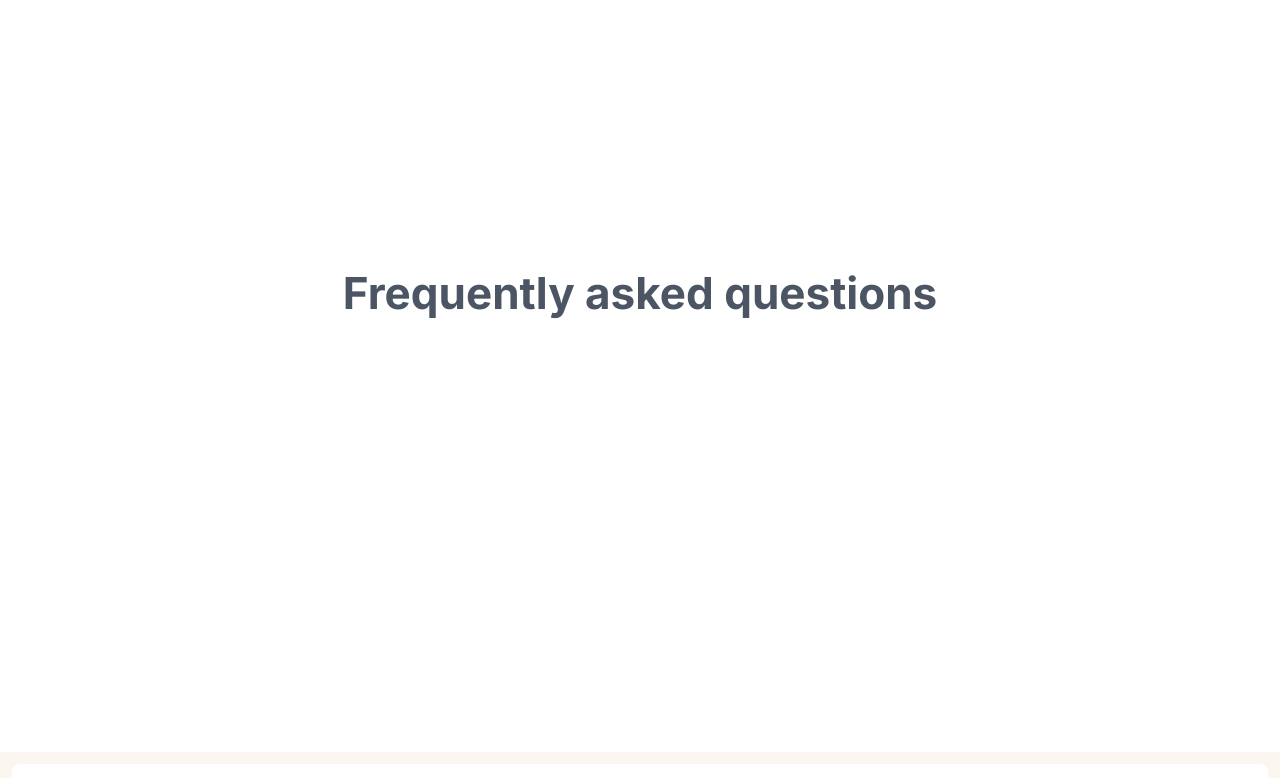
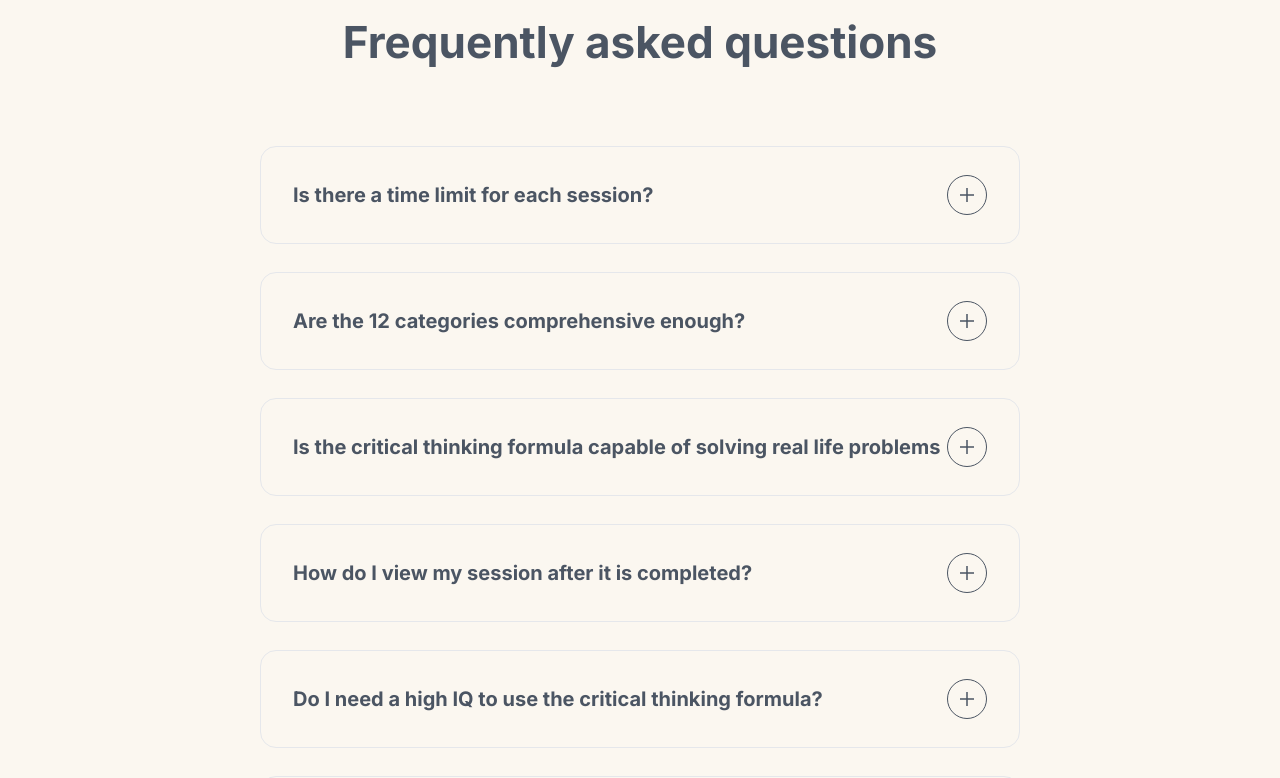
Before and after one commit to FrankLucky1/cgs, a Next.js app: page / in a window 1280 px wide. Shown: the part 4160-4938 px from the top of the page. Built offline with nearby package versions, Linux system fonts and the light colour scheme.

Commit message:
faq page

```diff
--- a/src/components/HomepageComponents/FAQ.jsx
+++ b/src/components/HomepageComponents/FAQ.jsx
@@ -1,25 +1,146 @@
-import React from "react";
+"use client";
+
+import React, { useState } from "react";
 import { Button, Group, Text, Collapse, Box } from "@mantine/core";
 import { useDisclosure } from "@mantine/hooks";
 
 const FAQ = () => {
   // const [opened, { toggle }] = useDisclosure(false);
+  const [toggle, setToggle] = useState(true);
+  const [show, setShow] = useState(false);
+
+  const data = [
+    {
+      id: 1,
+      title: "Is there a time limit for each session?",
+      desc: "No, you are free to complete the questions at your own speed, making the most of your critical thinking and problem-solving abilities.",
+    },
+    {
+      id: 2,
+      title: "Are the 12 categories comprehensive enough?",
+      desc: "It has been thoroughly investigated and demonstrated that the 12 categories encompass the majority of issues that we may face in the real world.",
+    },
+    {
+      id: 3,
+      title:
+        "Is the critical thinking formula capable of solving real life problems",
+      desc: "Of course! The critical thinking formula has been meticulously crafted to guide you through each step of problem solving, brainstorming solutions, critical thinking, implementation, and evaluation. By following our guidance, you'll be able to approach any problem or difficulty from new perspectives.",
+    },
+    {
+      id: 4,
+      title: "How do I view my session after it is completed?",
+      desc: "At the conclusion of each completed session, you will be able to download it, and you will also receive a PDF copy of the completed session. You can view all of the data in this way and become better informed.",
+    },
+    {
+      id: 5,
+      title: "Do I need a high IQ to use the critical thinking  formula?",
+      desc: "The critical thinking  formula is meant to amplify your intelligence, so that you can figure out difficult situations on your own. It is not required of you to be highly intelligent or gifted to use it.",
+    },
+    {
+      id: 6,
+      title: "Can I save my progress and come back to finish at a later time?",
+      desc: "Yes, Treep allows users to schedule rides in advance. Simply select the 'Schedule Ride' option in the app, choose your desired date and time, and confirm your booking.",
+    },
+  ];
+
+  const handleOpen = (e, i, item) => {
+    console.log(e.target.value, item.id, i);
+    if (item.id === i+1) {
+      setShow((prev) => !prev);
+    }
+  };
+
+  // const {setPageTitle} = useContext(AppContext)
+
+  // useEffect(() => {
+  //  setPageTitle("FAQs")
+  // }, [])
+
   return (
-    <div className="flex items-center justify-center mx-auto md:h-[918px] max-sm:py-12 max-sm:px-5">
-      <h1 className="text-2xl md:text-[44px] text-[#4B5563] font-bold">
-        Frequently asked questions
-      </h1>
+    <div className="flex items-center bg-[#FBF7F0] justify-center w-full md:min-h-[918px] max-sm:py-12 max-sm:px-5">
+      <div className=" text-oscuro pt-10 md:pt-24 md:px-16 text-black">
+        <div>
+          <section className="text-gray-700">
+            <div className="px-5 py-16 lg:py-24 mx-auto">
+              <div className="text-center mb-20">
+                <h1 className="text-2xl md:text-[44px] text-[#4B5563] font-bold">
+                  Frequently asked questions
+                </h1>
+              </div>
 
-        <Box maw={400} mx="auto">
-          <Group justify="center" mb={5}>
-            {/* <Button onClick={toggle}>Toggle content</Button> */}
-          </Group>
+              <div className="flex w-full sm:mx-auto sm:mb-2">
+                <div className="w-[760px] py-2 flex flex-col gap-3 justify-center">
+                  {data?.map((item, i) => (
+                    <div
+                      key={item.id}
+                      className={`${
+                        show ? "bg-white" : "border"
+                      }  px-8 py-5 flex flex-col gap-2 items-center justify-center mb-4 cursor-pointer rounded-2xl`}
+                    >
+                      <span
+                        onClick={(e) => handleOpen(e, i, item)}
+                        className={`${
+                          show && "border-b "
+                        } text-xl text-[#4B5563] font-bold w-full rounded-md py-2 flex items-center justify-between`}
+                      >
+                        {item.title}
 
-          <Collapse >
-            <Text>{/* ... content */}</Text>
-          </Collapse>
+                        {!show ? (
+                          <svg
+                            width="40"
+                            height="40"
+                            viewBox="0 0 40 40"
+                            fill="none"
+                            xmlns="http://www.w3.org/2000/svg"
+                          >
+                            <rect
+                              x="0.5"
+                              y="0.5"
+                              width="39"
+                              height="39"
+                              rx="19.5"
+                              stroke="#4B5563"
+                            />
+                            <path
+                              d="M19.25 20.75H13V19.25H19.25V13H20.75V19.25H27V20.75H20.75V27H19.25V20.75Z"
+                              fill="#4B5563"
+                            />
+                          </svg>
+                        ) : (
+                          <svg
+                            width="40"
+                            height="40"
+                            viewBox="0 0 40 40"
+                            fill="none"
+                            xmlns="http://www.w3.org/2000/svg"
+                          >
+                            <rect
+                              width="40"
+                              height="40"
+                              rx="20"
+                              fill="#347566"
+                            />
+                            <path
+                              fill-rule="evenodd"
+                              clip-rule="evenodd"
+                              d="M19.25 20.75H13V19.25H19.25H20.75H27V20.75H20.75H19.25Z"
+                              fill="white"
+                            />
+                          </svg>
+                        )}
+                      </span>
 
-      </Box>
+                      <span className={`${!show ? "hidden" : "flex"}`}>
+                        {item.desc}
+                      </span>
+                    </div>
+                  ))}
+                </div>
+              </div>
+            </div>
+          </section>
+        </div>
+      </div>
     </div>
   );
 };
```
